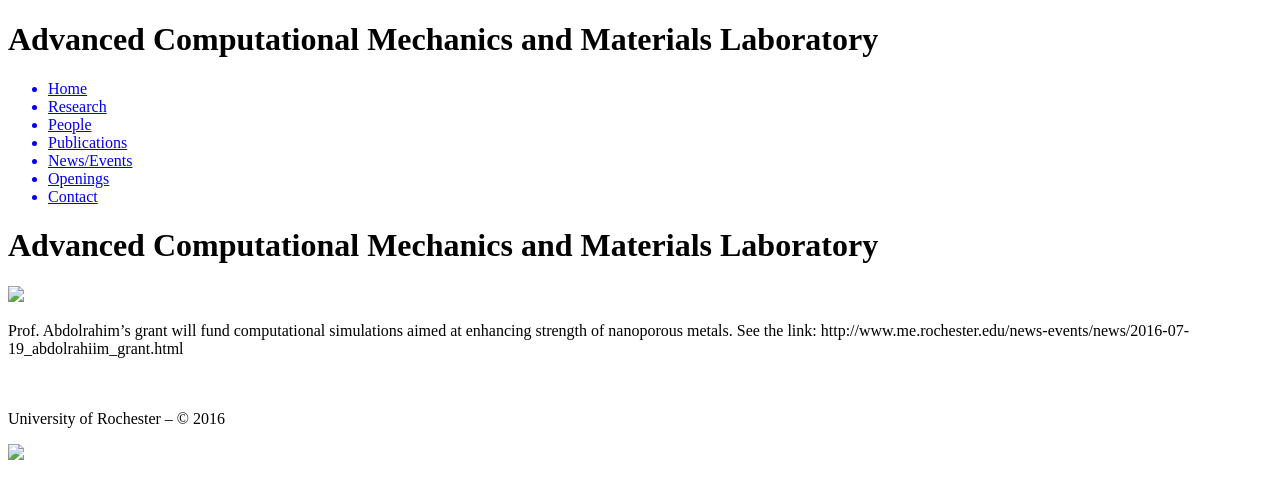
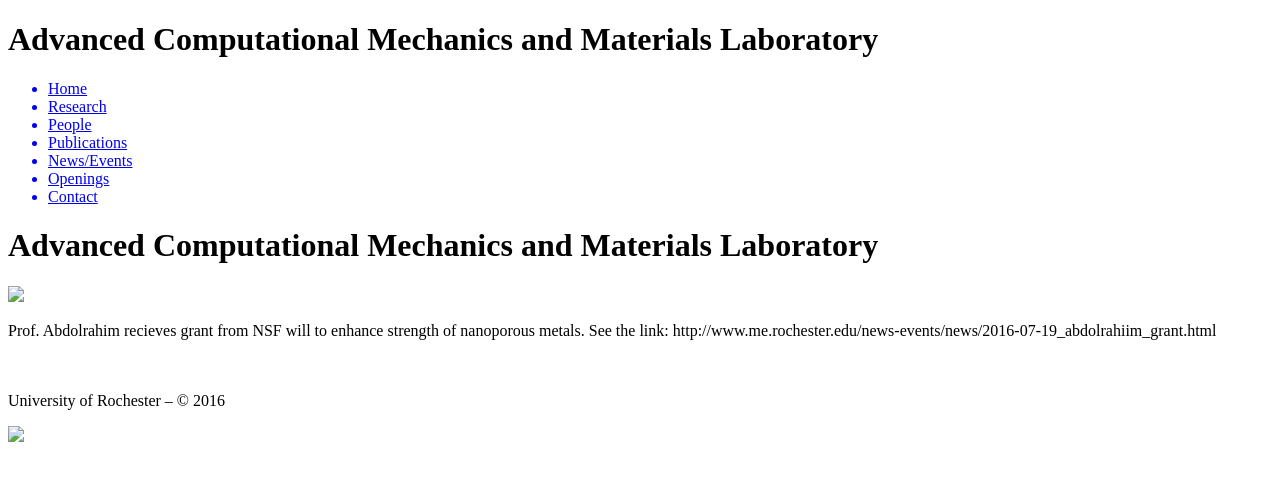
Before and after one commit to niaz60/website, a Jekyll site: the page built from news/_posts/2016-06-30-news-event-six.md, in a window 1280 px wide. Shown: the top 499 px of the page. Built offline with Jekyll 4.4.1, drawn with Linux system fonts in a browser that asks for light colours.

Commit message:
Your message goes here

```diff
--- a/news/_posts/2016-06-30-news-event-six.md
+++ b/news/_posts/2016-06-30-news-event-six.md
@@ -5,7 +5,7 @@ date: 2016-06-30 10:00:00
 title: ""
 #pic: 2.jpg
 #video: M7lc1UVf-VE
-excerpt: "Prof. Abdolrahim recieves grant from NSF will to enhance strength of nanoporous metals!"
+excerpt: "Prof. Abdolrahim recieves grant from NSF will to enhance strength of nanoporous metals."
 ---
-Prof. Abdolrahim’s grant will fund computational simulations aimed at enhancing strength of nanoporous metals. See the link:
+Prof. Abdolrahim recieves grant from NSF will to enhance strength of nanoporous metals. See the link:
 http://www.me.rochester.edu/news-events/news/2016-07-19_abdolrahiim_grant.html
```
